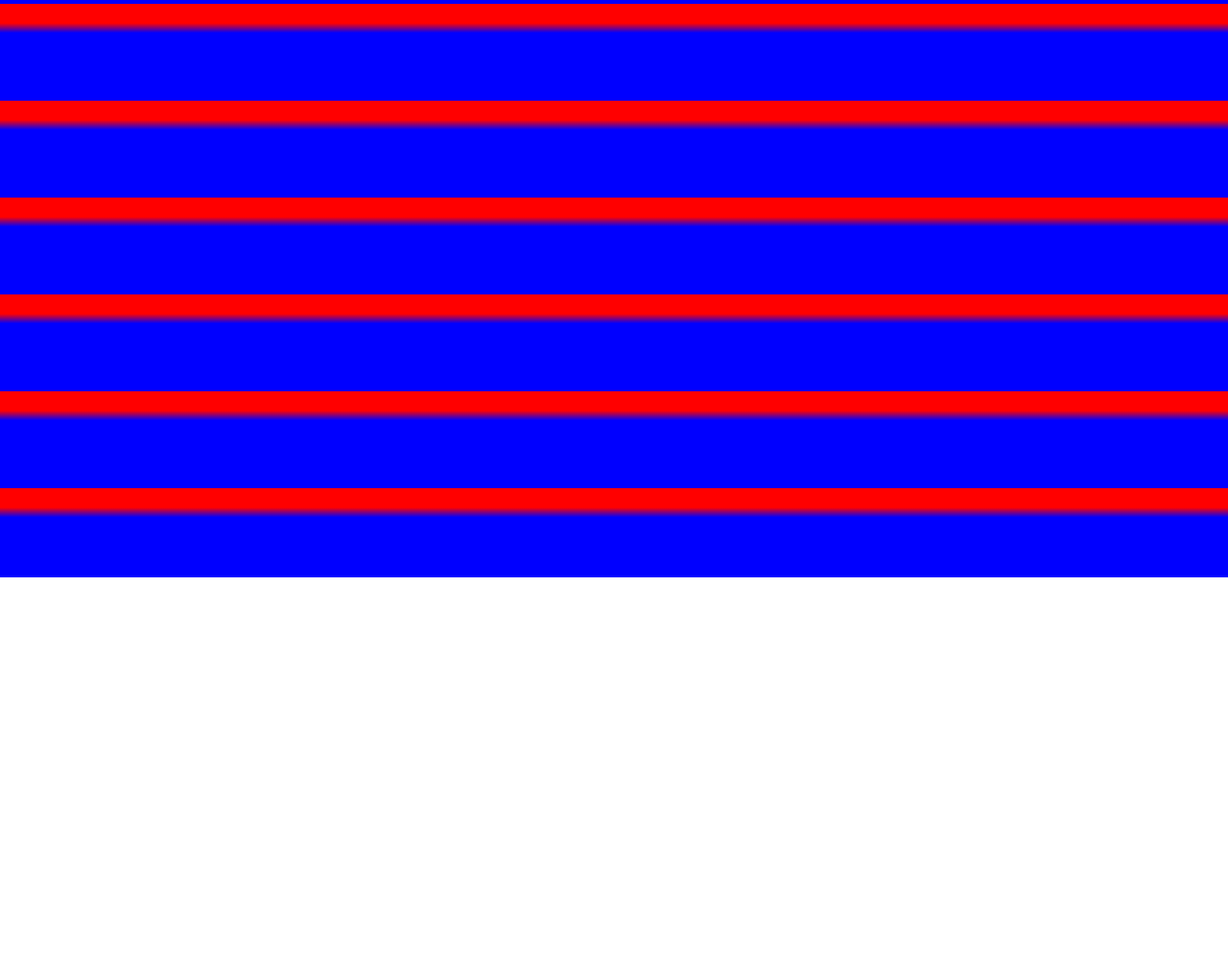
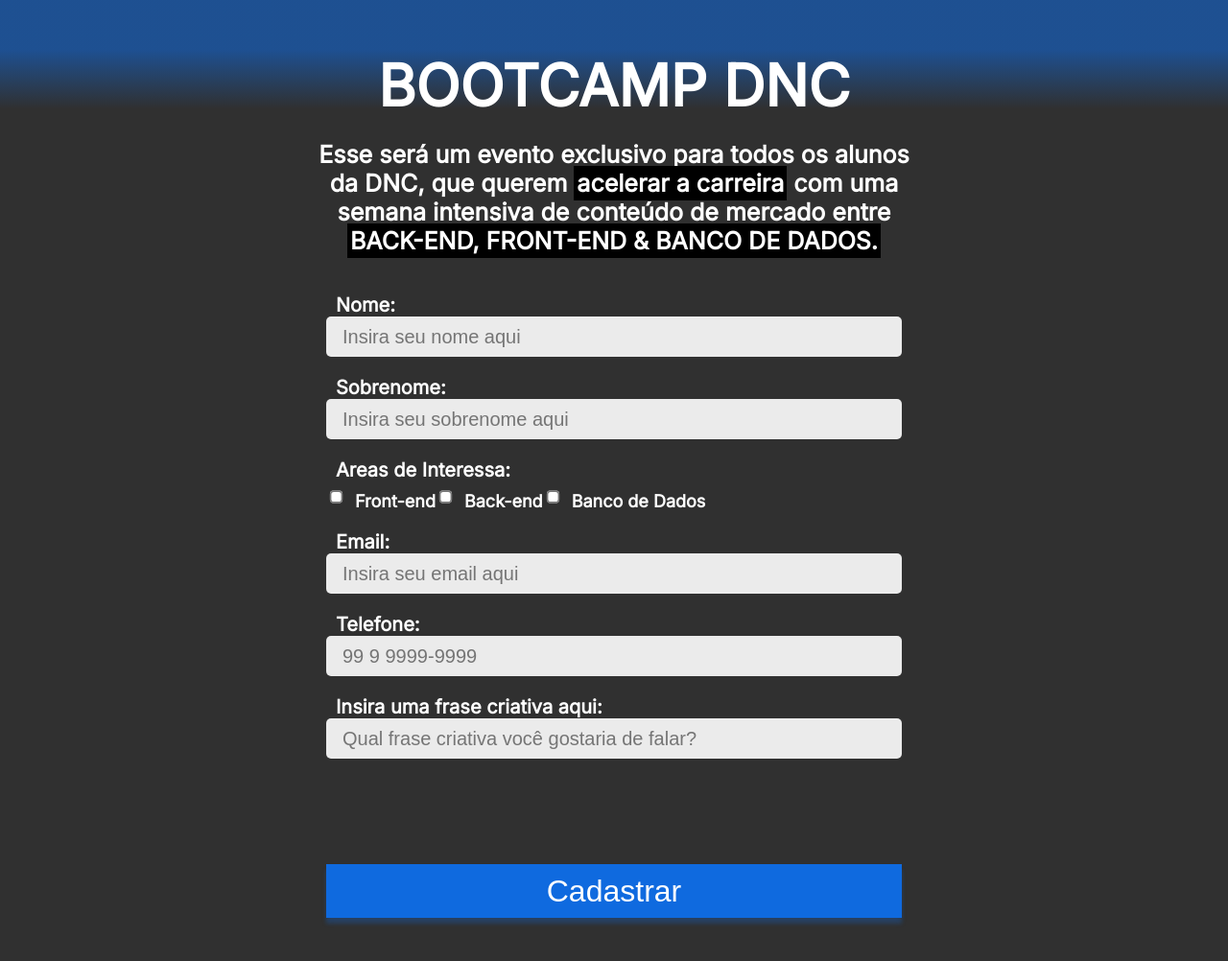
Before and after one commit to ogutorocha/bootcamp-dnc, a plain HTML site: page index.html in a window 1280 px wide. Shown: the part 198-1200 px from the top of the page at 96% size. Before the commit the page ends 800 px from the top, so only its background shows below. Drawn offline with Linux system fonts and the light colour scheme.

Commit message:
Fim do formulário

```diff
--- a/estilo.css
+++ b/estilo.css
@@ -1,11 +1,21 @@
 
 @import url('https://fonts.googleapis.com/css2?family=Inter:wght@100;400&display=swap');
+
+:root {
+    --azul-dnc: #0c70f2;
+    --preto-dnc: #303030;
+    --cinza-hover: #c9c9c9;
+    --font-padrão: 'Inter'
+
+
+}
 
 
 body {
             margin: 0px; /* margem externa */
             padding: 0px; /* margem interna */
-            background: linear-gradient(180deg, red 20%, blue 30%);
+            background: linear-gradient(180deg, rgba(12, 112, 242, 0.5) 19.91%, rgba(12, 112, 242, 0) 24.84%), #303030;
+            background-repeat: no-repeat;
         }
 
         /* navegação principal */
@@ -14,7 +24,7 @@ body {
             width: 100%;
             height: 100px;
             border: 1px solid black;
-            background-color: #303030;
+            background-color: var(--preto-dnc);
             display: flex;
             justify-content: space-between;
             align-items: center;
@@ -32,12 +42,12 @@ body {
         }
 
         #principal div a:hover {
-            color: #cccccc;
+            color: var(--cinza-hover);
 
         }
 
         #principal div a {
-            font-family: "Inter";
+            font-family: var(--font-padrão);
             font-size: 15px;
             font-weight: 600;
             color: white;
@@ -47,12 +57,12 @@ body {
 
         #principal button {
             margin-right: 5%;
-            background-color: #0c70f2;
+            background-color: var(--azul-dnc);
             border: 0px;
             height: 40px;
             width: 80px;
             align-items: center;
-            font-family: "Inter";
+            font-family: var(--font-padrão);
             font-size: 20px;
             font-weight: 600;
             color: white;
@@ -61,3 +71,105 @@ body {
             cursor: pointer;
 
         }
+
+        /*  Seção principal */
+
+        section {
+            display: flex;
+            flex-direction:  column;
+            justify-content: center;
+            align-items: center;
+
+            margin-top: 100px;
+            margin-bottom: 100px;
+
+        }
+
+        header {
+            color: white;
+            font-family: var(--font-padrão);
+        }
+
+        header h1 {
+            font-size: 60px;
+            font-weight: bold;
+            text-transform: uppercase;
+            margin-bottom: 20px;
+            text-align: center;
+        }
+
+        header h2 {
+            text-align: center;
+            font-size: 25px;
+            font-weight: 700;
+
+        }
+
+        header .invert {
+            background-color: black;
+            font-weight: bold;
+            padding: 3px;
+        }
+
+        /* formulário */
+
+        form {
+            color: white;
+            font-family: var(--font-padrão);
+            font-size: 20px;
+            font-weight: 600;
+            width: 600px;
+        }
+
+        .form-group {
+            display: flex;
+            flex-direction: column;
+            margin-top: 10px;
+            margin-bottom: 10px;
+
+        }
+        form input {
+            border-radius: 5px;
+            height: 8px;
+            border: 0px;
+            font-size: 20px;
+            padding: 17px;
+            background-color: rgba(255, 255, 255, 0.9);
+        }
+
+        form label {
+            margin: 10px 0px 0px 10px ;
+        }
+        form input ::placeholder {
+            color: rgba(57, 57, 57, 0.5);
+
+        }
+
+        .checkbox-itens label {
+            font-size: 18px;
+        }
+
+        .checkbox-itens {
+            display: flex;
+            justify-content: left;
+            align-items: center;
+
+
+        }
+
+        input[type="checkbox"] {
+            transform: scale(1.7);
+        }
+
+        button[type="submit"] {
+            background-color: rgba(12, 112 , 242, 0.9);
+            width: 100%;
+            height: 56px;
+            font-size: 32px;
+            color: white;
+            margin-top: 100px;
+            box-shadow: 0px 6px 4px rgba(12, 112 , 242, 0.25);
+            cursor: pointer;
+            border: 0px;
+
+        }
--- a/index.html
+++ b/index.html
@@ -15,9 +15,61 @@
             <a href="">Ultimas edições</a>
             <a href="">Requisitos para participar</a>
         </div>
-    <button>Login</button>
+        <button>Login</button>
+    </nav>
+    <section>
+        <header>
+            <h1>Bootcamp DNC</h1>
+            <h2>
+                Esse será um evento exclusivo para todos os alunos <br>
+                da <b>DNC</b>, que querem <span class="invert">acelerar a carreira</span> com uma <br>
+                semana intensiva de conteúdo de mercado entre <br>
+                <span class="invert">BACK-END, FRONT-END & BANCO DE DADOS.</span> <br>
 
-    </nav>
+
+            </h2>
+
+        </header>
+        <form>
+            <div>
+            <div class="form-group">
+                <label>Nome:</label>
+                <input type="text" placeholder="Insira seu nome aqui">
+            </div>
+            <div class="form-group">
+                <label>Sobrenome:</label>
+                <input type="text" placeholder="Insira seu sobrenome aqui">
+            </div>
+            <div class="form-group">
+                <label>Areas de Interessa:</label>
+                <div class="checkbox-itens">
+                    <input type="checkbox" value="front">
+                    <label>Front-end</label>
+
+                    <input type="checkbox" value="back">
+                    <label>Back-end</label>
+
+                    <input type="checkbox" value="banco">
+                    <label>Banco de Dados</label>
+                </div>
+            </div>
+            <div>
+            <div class="form-group">
+                <label>Email:</label>
+                <input type="email" placeholder="Insira seu email aqui">
+            </div>
+            <div class="form-group">
+                <label>Telefone:</label>
+                <input type="text" placeholder="99 9 9999-9999">
+            </div>
+            <div class="form-group">
+                <label>Insira uma frase criativa aqui:</label>
+                <input type="text" placeholder="Qual frase criativa você gostaria de falar?">
+            </div>
+            </div>
+            <button type="submit">Cadastrar</button>
+        </form>
+    </section>
 
 </body>
 </html>
```
